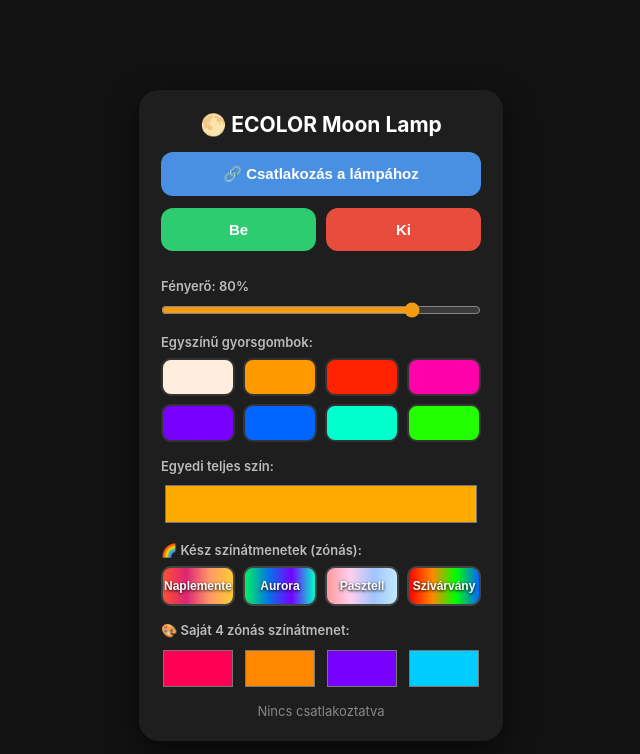
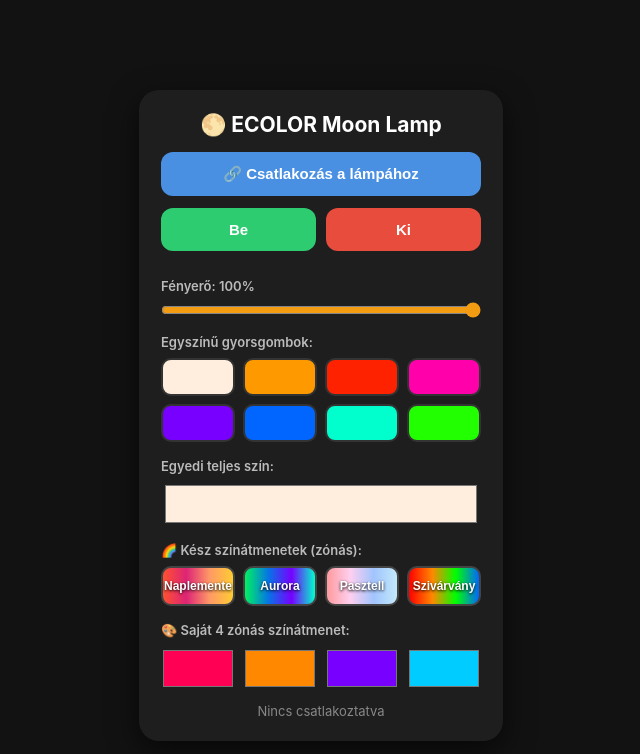
Before and after one commit to klara-clova/ecolor-lamp, a plain HTML site: page index.html in a window 1280 px wide. Both pictures are taken after a click on the button 517 px from the left and 376 px from the top of the page. Shown: the whole page, without its empty margins (319-959 px from the left). Drawn offline with Linux system fonts and the light colour scheme.

Commit message:
Update index.html

```diff
--- a/index.html
+++ b/index.html
@@ -33,8 +33,8 @@
     <button class="btn-off" onclick="setPower(false)">Ki</button>
   </div>
 
-  <label>Fényerő: <span id="bVal">80</span>%</label>
-  <input type="range" min="1" max="100" value="80" onchange="setBrightness(this.value)" oninput="document.getElementById('bVal').innerText=this.value">
+  <label>Fényerő: <span id="bVal">100</span>%</label>
+  <input type="range" min="5" max="100" value="100" onchange="setBrightness(this.value)" oninput="document.getElementById('bVal').innerText=this.value">
 
   <label>Egyszínű gyorsgombok:</label>
   <div class="presets">
@@ -49,7 +49,7 @@
   </div>
 
   <label>Egyedi teljes szín:</label>
-  <input type="color" class="single" value="#ffaa00" onchange="sendColorHex(this.value)">
+  <input type="color" class="single" id="singlePicker" value="#ffaa00" onchange="sendColorHex(this.value)">
 
   <label>🌈 Kész színátmenetek (zónás):</label>
   <div class="presets">
@@ -74,6 +74,10 @@
   const SERVICE_UUID = '6e61646e-6164-646e-6161-7568756f687a';
   const CHAR_UUID    = '6e616974-6e61-6974-6568-6e65776e6577';
   let writeChar = null;
+  let brightness = 1.0;
+  let lastMode = 'single';
+  let currentSingle = '#ffaa00';
+  let currentZones = ['#ff0055', '#ff8800', '#7700ff', '#00ccff'];
 
   async function send20BytePacket(bytes) {
     if (!writeChar) return;
@@ -115,30 +119,38 @@
     await send20BytePacket([0xAA, 0x01, on ? 0x01 : 0x00]);
   }
 
-  async function setBrightness(val) {
-    document.getElementById('bVal').innerText = val;
-    // Valódi fényerő parancs (Protocol.f(int)) -> 0xAA, 0x04, 0x02, [1-100]
-    await send20BytePacket([0xAA, 0x04, 0x02, parseInt(val)]);
-  }
-
-  function hexToRgb(hex) {
+  function hexToScaledRgb(hex) {
     return [
-      parseInt(hex.slice(1, 3), 16),
-      parseInt(hex.slice(3, 5), 16),
-      parseInt(hex.slice(5, 7), 16)
+      Math.round(parseInt(hex.slice(1, 3), 16) * brightness),
+      Math.round(parseInt(hex.slice(3, 5), 16) * brightness),
+      Math.round(parseInt(hex.slice(5, 7), 16) * brightness)
     ];
   }
 
+  async function setBrightness(val) {
+    document.getElementById('bVal').innerText = val;
+    brightness = parseInt(val) / 100.0;
+    if (lastMode === 'single') {
+      await sendColorHex(currentSingle);
+    } else {
+      await sendZones(currentZones);
+    }
+  }
+
   async function sendColorHex(hex) {
-    const [r, g, b] = hexToRgb(hex);
+    lastMode = 'single';
+    currentSingle = hex;
+    document.getElementById('singlePicker').value = hex;
+    const [r, g, b] = hexToScaledRgb(hex);
     await send20BytePacket([0xAA, 0x04, 0x00, 0x05, 0x04, r, g, b]);
   }
 
-  // Többzónás színátmenet küldése (Protocol.a(List<ColorBean>, false, 0))
   async function sendZones(hexList) {
+    lastMode = 'zones';
+    currentZones = hexList;
     const payload = [0xAA, 0x04, 0x11, 0x02, hexList.length];
     for (const h of hexList) {
-      payload.push(...hexToRgb(h));
+      payload.push(...hexToScaledRgb(h));
     }
     await send20BytePacket(payload);
   }
```
